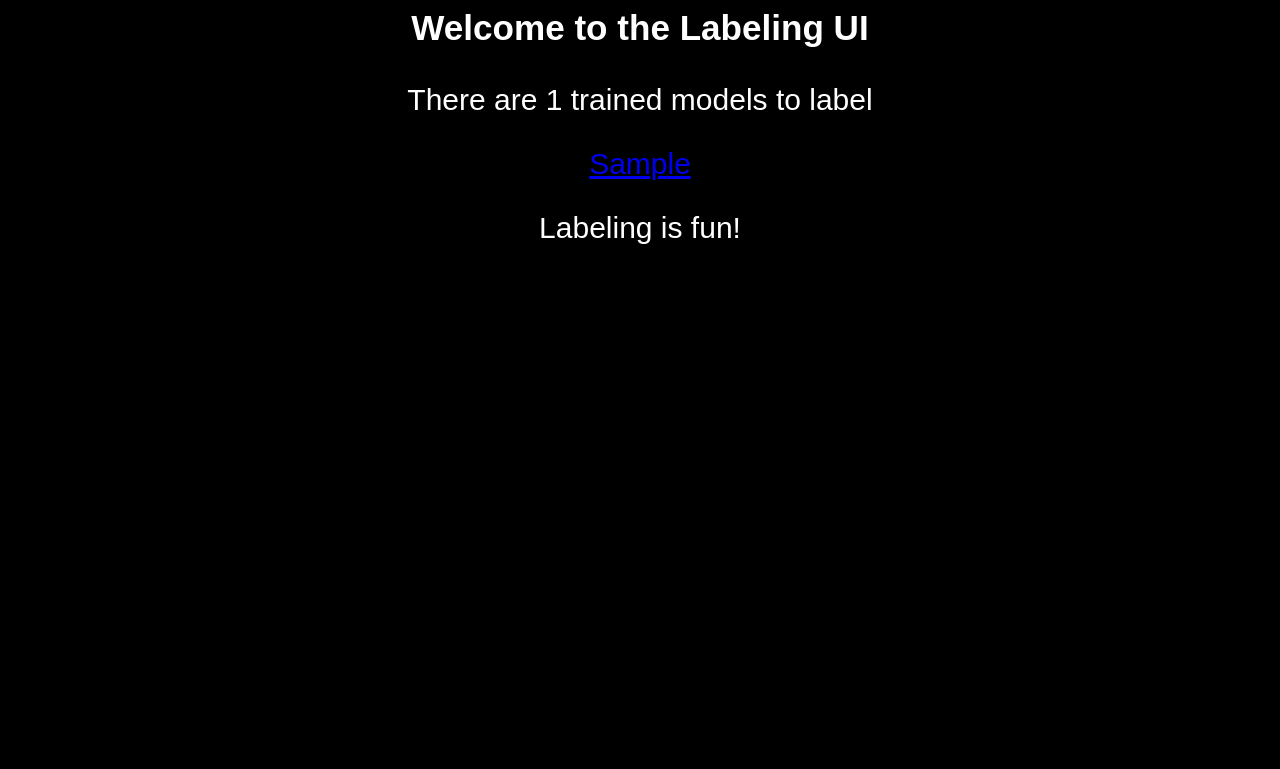
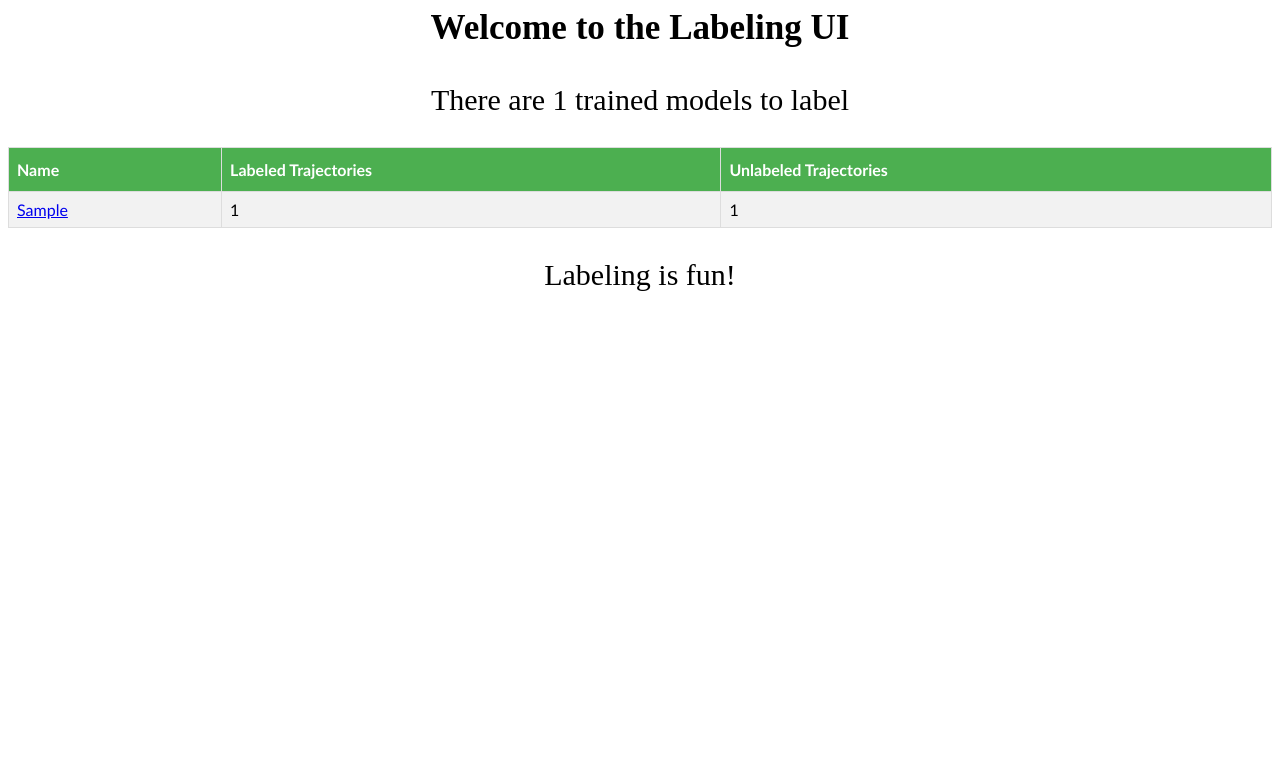
Before and after one commit to lwneal/gandalf, a Flask app: template ui/templates/index.html in a window 1280 px wide. Shown: the top 769 px of the page. Run offline with Flask 2, Linux system fonts and the light colour scheme; the template is opened without the code that fills it: most values are stand-ins (such as "Sample title", 1, 10 or a date in 2020).

Commit message:
Fix up the look of the sorting UI

```diff
--- a/ui/server.py
+++ b/ui/server.py
@@ -34,9 +34,21 @@ def is_labeled(filename, result_dir):
     return key in label_keys
 
 
-def get_count(result_dir):
+def get_counts(result_dir):
     result_dir = os.path.join(RESULTS_PATH, result_dir)
-    labeled_count = len()
+    trajectories_dir = os.path.join(result_dir, 'trajectories')
+    labels_dir = os.path.join(result_dir, 'labels')
+
+    if os.path.isdir(trajectories_dir):
+        trajectory_count = len([f for f in os.listdir(trajectories_dir) if f.endswith('.npy')])
+    else:
+        trajectory_count = 0
+
+    if os.path.isdir(labels_dir):
+        label_count = len([f for f in os.listdir(labels_dir) if f.endswith('.json')])
+    else:
+        label_count = 0
+    return trajectory_count, label_count
 
 
 def get_unlabeled_trajectories(result_dir, fold='active'):
@@ -61,12 +73,24 @@ def get_unlabeled_trajectories(result_dir, fold='active'):
     return unlabeled_filenames
 
 
+def get_result_dirs():
+    return [f for f in os.listdir(RESULTS_PATH) if os.path.isdir(os.path.join(RESULTS_PATH, f))]
+
+
 @app.route('/')
 def route_main_page():
-    result_dirs = os.listdir(RESULTS_PATH)
+    table_contents = []
+    for result_dir in get_result_dirs():
+        print(result_dir)
+        row = {
+            'result_dir': result_dir
+        }
+        row['trajectory_count'], row['labeled_count'] = get_counts(result_dir)
+        row['unlabeled_count'] = row['trajectory_count'] - row['labeled_count']
+        table_contents.append(row)
     args = {
-            'result_count': len(result_dirs),
-            'result_dirs': result_dirs
+            'table_contents': table_contents,
+            'result_count': len(table_contents),
     }
     return flask.render_template('index.html', **args)
 
@@ -106,7 +130,7 @@ def submit_value(result_dir):
         'label_point': flask.request.form['frame'],
     }
     save_active_label(label, result_dir)
-    return flask.redirect(flask.request.referer)
+    return flask.redirect(flask.request.referrer)
 
 
 @app.route('/static/<path:path>')
--- a/ui/templates/index.html
+++ b/ui/templates/index.html
@@ -3,10 +3,29 @@
 
 <style>
 body {
-  color: white;
   font-size: 30px;
-  font-family: sans-serif;
-  background-color: black;
+}
+.models_table {
+    font-family: "Trebuchet MS", Arial, Helvetica, sans-serif;
+    border-collapse: collapse;
+    width: 100%;
+}
+
+.models_table td, .models_table th {
+    border: 1px solid #ddd;
+    padding: 8px;
+}
+
+.models_table tr:nth-child(even){background-color: #f2f2f2;}
+
+.models_table tr:hover {background-color: #ddd;}
+
+.models_table th {
+    padding-top: 12px;
+    padding-bottom: 12px;
+    text-align: left;
+    background-color: #4CAF50;
+    color: white;
 }
 </style>
 
@@ -18,17 +37,29 @@ body {
   <p>
     There are {{result_count}} trained models to label
   </p>
-  {% for result_dir in result_dirs: %}
-  <div>
-      <a href="/active/{{result_dir}}">{{result_dir}}</a>
-  </div>
+  <table class=models_table sortable=true>
+      <tr>
+          <th>Name</th>
+          <th>Labeled Trajectories</th>
+          <th>Unlabeled Trajectories</th>
+      </tr>
+  {% for row in table_contents: %}
+  <tr>
+      <td>
+          <a href="/active/{{row['result_dir']}}">{{row['result_dir']}}</a>
+      </td>
+      <td>
+          {{row['labeled_count']}}
+      </td>
+      <td>
+          {{row['unlabeled_count']}}
+      </td>
+  </tr>
   {% endfor %}
+  </table>
   <p>
   Labeling is fun!
   </p>
 </center>
 </body>
-
-<script>
-</script>
 </html>
```
